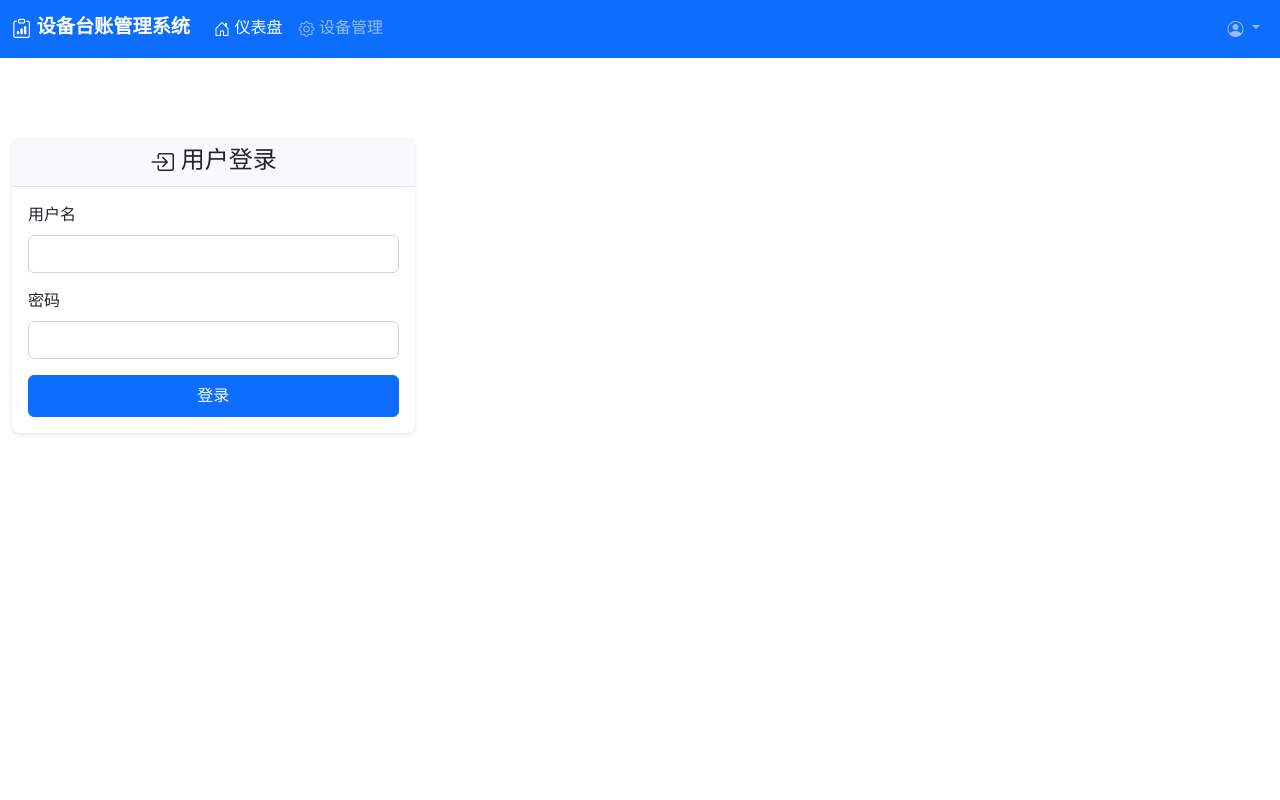
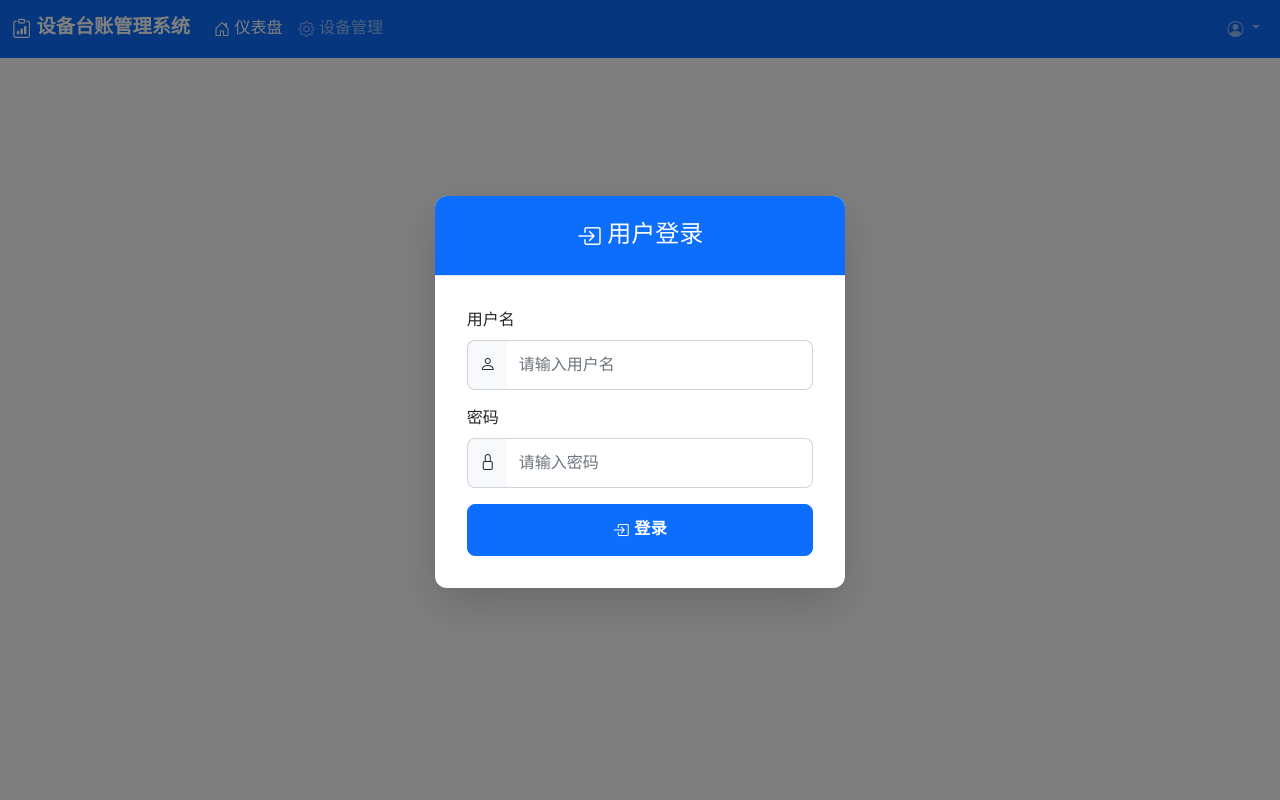
Before and after one commit to Machnlea/inventory-system-python, a FastAPI app: page / in a window 1280 px wide. Run offline with FastAPI, Linux system fonts and the light colour scheme; some libraries are stand-ins or nearby versions.

Commit message:
重写登录页面设计
- 将登录窗口改为居中显示，使用固定定位覆盖整个屏幕
- 添加半透明背景遮罩，突出登录表单
- 优化登录表单样式，添加图标前缀和占位符文本
- 实现淡入向上动画效果，提升用户体验
- 改进按钮样式，添加悬停效果和阴影
- 增加圆角和过渡动画，使界面更加现代化

🤖 Generated with [Claude Code](https://claude.ai/code)

Co-Authored-By: Claude <noreply@anthropic.com>

```diff
--- a/app/static/css/style.css
+++ b/app/static/css/style.css
@@ -110,7 +110,67 @@ body {
 
 /* 登录表单样式 */
 #login-section .card {
-    margin-top: 5rem;
+    border: none;
+    border-radius: 12px;
+    animation: fadeInUp 0.3s ease-out;
+}
+
+#login-section .card-header {
+    border-radius: 12px 12px 0 0;
+    padding: 1.5rem;
+}
+
+#login-section .card-body {
+    padding: 2rem;
+}
+
+#login-section .form-control {
+    border-radius: 8px;
+    border: 1px solid #ced4da;
+    padding: 0.75rem;
+    transition: border-color 0.3s ease;
+}
+
+#login-section .form-control:focus {
+    border-color: #80bdff;
+    box-shadow: 0 0 0 0.2rem rgba(0, 123, 255, 0.25);
+}
+
+#login-section .input-group-text {
+    border-radius: 8px 0 0 8px;
+    background-color: #f8f9fa;
+    border: 1px solid #ced4da;
+    border-right: none;
+}
+
+#login-section .input-group .form-control {
+    border-radius: 0 8px 8px 0;
+    border-left: none;
+}
+
+#login-section .btn-primary {
+    padding: 0.75rem;
+    border-radius: 8px;
+    font-weight: 600;
+    text-transform: uppercase;
+    letter-spacing: 0.5px;
+    transition: all 0.3s ease;
+}
+
+#login-section .btn-primary:hover {
+    transform: translateY(-2px);
+    box-shadow: 0 4px 12px rgba(0, 123, 255, 0.3);
+}
+
+@keyframes fadeInUp {
+    from {
+        opacity: 0;
+        transform: translateY(30px);
+    }
+    to {
+        opacity: 1;
+        transform: translateY(0);
+    }
 }
 
 /* 加载动画 */
--- a/app/templates/index.html
+++ b/app/templates/index.html
@@ -64,10 +64,11 @@
     <!-- 主内容区 -->
     <div class="container-fluid mt-3">
         <!-- 登录表单 -->
-        <div id="login-section" class="row justify-content-center" style="display: none;">
+        <div id="login-section" style="display: none; position: fixed; top: 0; left: 0; width: 100%; height: 100%; background-color: rgba(0, 0, 0, 0.5); z-index: 9998;">
+            <div class="row justify-content-center align-items-center h-100">
                 <div class="col-md-6 col-lg-4">
-                <div class="card">
-                    <div class="card-header">
+                    <div class="card shadow-lg">
+                        <div class="card-header bg-primary text-white">
                             <h4 class="mb-0 text-center">
                                 <i class="bi bi-box-arrow-in-right"></i>
                                 用户登录
@@ -77,14 +78,23 @@
                             <form id="login-form">
                                 <div class="mb-3">
                                     <label for="username" class="form-label">用户名</label>
-                                <input type="text" class="form-control" id="username" required>
+                                    <div class="input-group">
+                                        <span class="input-group-text"><i class="bi bi-person"></i></span>
+                                        <input type="text" class="form-control" id="username" required placeholder="请输入用户名">
+                                    </div>
                                 </div>
                                 <div class="mb-3">
                                     <label for="password" class="form-label">密码</label>
-                                <input type="password" class="form-control" id="password" required>
+                                    <div class="input-group">
+                                        <span class="input-group-text"><i class="bi bi-lock"></i></span>
+                                        <input type="password" class="form-control" id="password" required placeholder="请输入密码">
                                     </div>
-                            <button type="submit" class="btn btn-primary w-100">登录</button>
+                                </div>
+                                <button type="submit" class="btn btn-primary w-100">
+                                    <i class="bi bi-box-arrow-in-right"></i> 登录
+                                </button>
                             </form>
+                        </div>
                     </div>
                 </div>
             </div>
```
Lines whose indentation alone changed are shown as unchanged.
